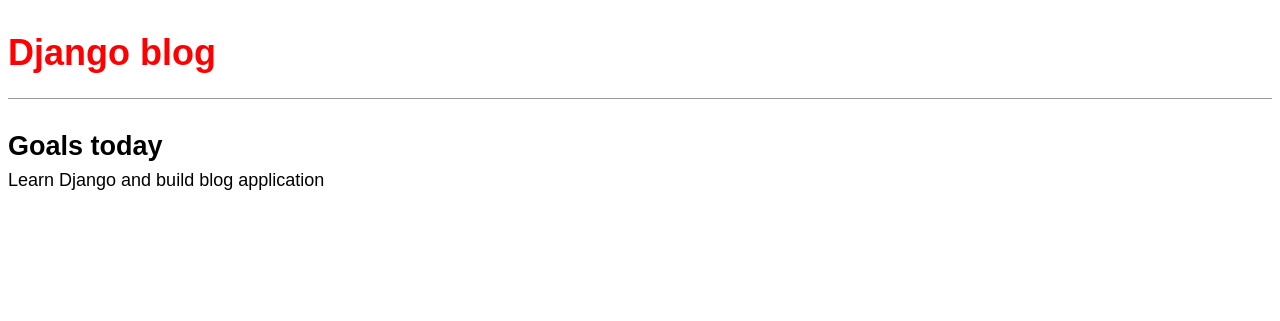
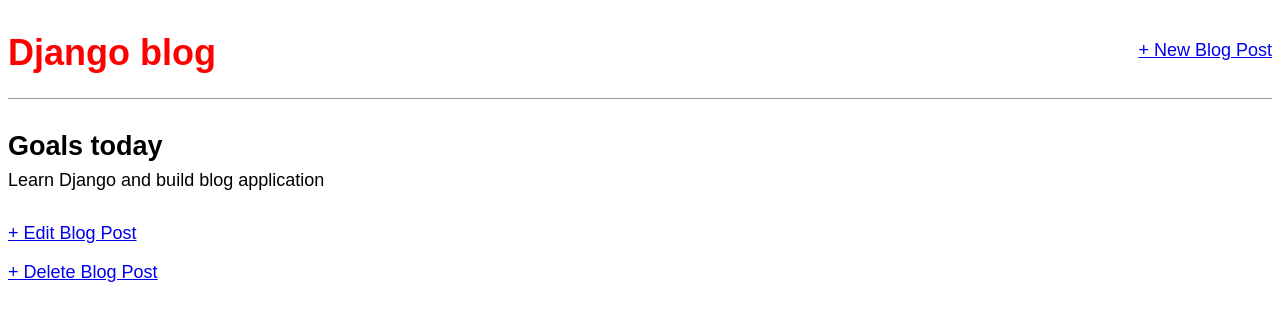
Before and after one commit to mohandgnibi/Different_Django_Tutorials, a Django app: page /blog/post/2/ in a window 1280 px wide. Shown: the top 321 px of the page. Run offline with Django 5.2, Linux system fonts and the light colour scheme; data comes from the database, SQL or seed files in the repository; both versions use the stored data as it was after the commit.

Commit message:
Working with Form in blog app.

```diff
--- a/blog/templates/blog/base.html
+++ b/blog/templates/blog/base.html
@@ -7,12 +7,20 @@
     <link rel="stylesheet" href="{% static 'css/base.css' %}">
   </head>
   <body>
+
     <header>
-      <h1><a href="{% url 'blog:home' %}">Django blog</a></h1>
+      <div class="nav-left">
+        <h1><a href="{% url 'blog:home' %}">Django blog</a></h1>
+      </div>
+      <div class="nav-right">
+        <a href="{% url 'blog:post_new' %}">+ New Blog Post</a>
+      </div>
     </header>
+
     <div>
       {% block content %}
       {% endblock content %}
     </div>
+
   </body>
 </html>
--- a/blog/templates/blog/post_detail.html
+++ b/blog/templates/blog/post_detail.html
@@ -1,8 +1,13 @@
 {% extends "blog/base.html" %}
 
 {% block content %}
+
   <div class="post-entry">
     <h2>{{ post.title }}</h2>
     <p>{{ post.body }}</p>
   </div>
+
+  <p><a href="{% url 'blog:post_edit' post.pk %}">+ Edit Blog Post</a></p>
+  <p><a href="{% url 'blog:post_delete' post.pk %}">+ Delete Blog Post</a></p>
+
 {% endblock content %}
--- a/blog/urls.py
+++ b/blog/urls.py
@@ -1,11 +1,22 @@
 from django.urls import path
 
-from .views import BlogListView, BlogDetailView
+from .views import (BlogListView,
+                    BlogDetailView,
+                    BlogCreateView,
+                    BlogUpdateView,
+                    BlogDeletView
+)
 
 app_name = "blog"
 urlpatterns = [
+    # Create a blog post.
+    path("post/new/", BlogCreateView.as_view(), name="post_new"),
     # Display a single post.
     path("post/<int:pk>/", BlogDetailView.as_view(), name="post_detail"),
-    # Home Page display all post.
+    # Update post.
+    path("post/<int:pk>/edit/", BlogUpdateView.as_view(), name="post_edit"),
+    # Delete post.
+    path("post/<int:pk>/delete/", BlogDeletView.as_view(), name='post_delete'),
+    # Home Page, display all post.
     path("", BlogListView.as_view(), name="home"),
 ]
--- a/blog/views.py
+++ b/blog/views.py
@@ -1,5 +1,6 @@
-from django.shortcuts import render
 from django.views.generic import ListView, DetailView
+from django.views.generic.edit import CreateView, UpdateView, DeleteView
+from django.urls import reverse_lazy
 
 from .models import Post
 
@@ -12,3 +13,21 @@
 class BlogDetailView(DetailView):
     model = Post
     template_name = "blog/post_detail.html"
+
+
+class BlogCreateView(CreateView):
+    model = Post
+    template_name = "blog/post_new.html"
+    fields = ["title", "author", "body"]
+
+
+class BlogUpdateView(UpdateView):
+    model = Post
+    template_name = "blog/post_edit.html"
+    fields = ["title", "body"]
+
+
+class BlogDeletView(DeleteView):
+    model = Post
+    template_name = "blog/post_delete.html"
+    success_url = reverse_lazy("blog:home")
```
Also changed, not shown: blog/templates/blog/post_delete.html (added, +14 -0 lines), blog/templates/blog/post_edit.html (added, +14 -0 lines), blog/templates/blog/post_new.html (added, +14 -0 lines), blog/tests.py (+29 -0 lines), db.sqlite3.
